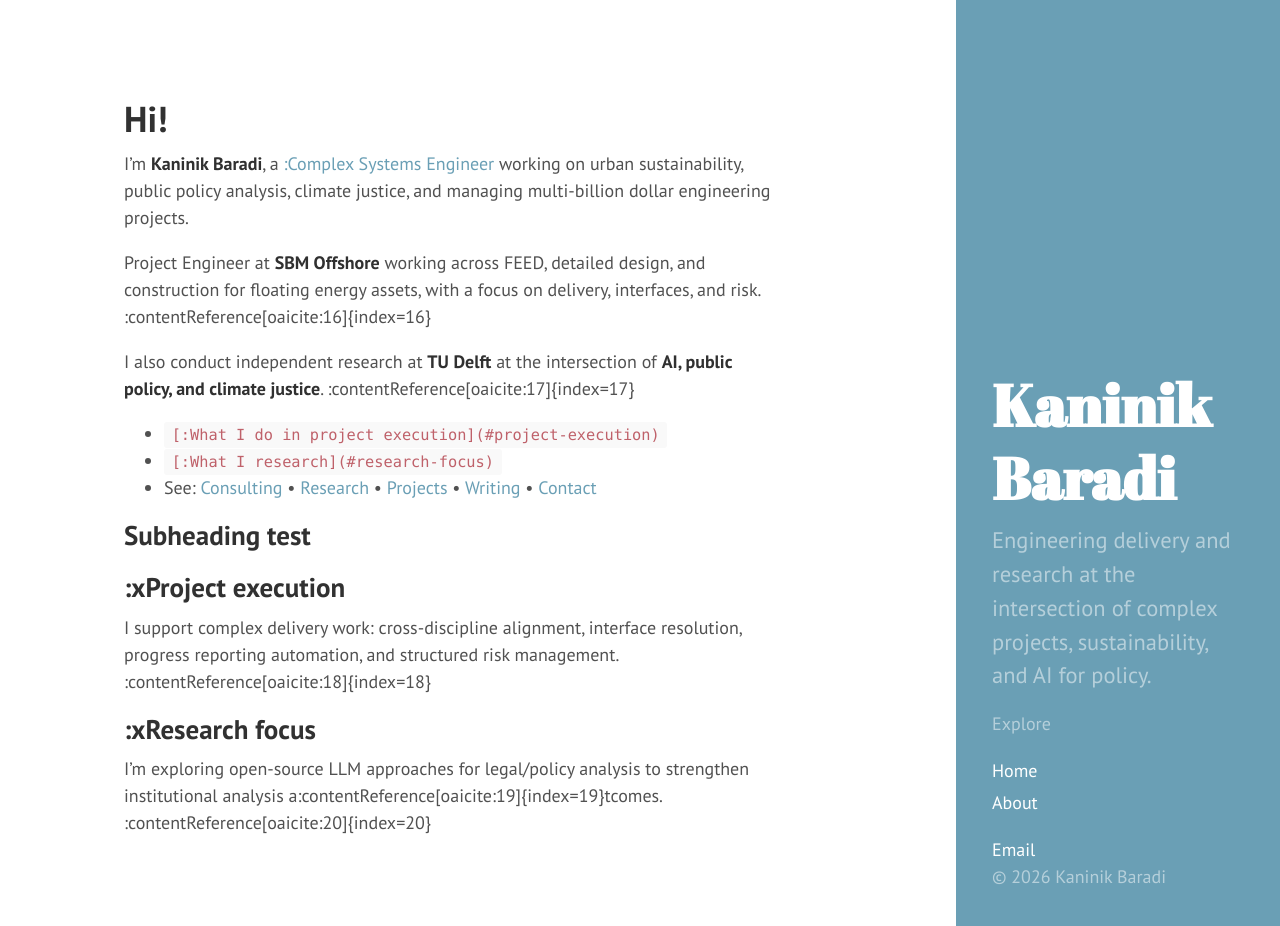
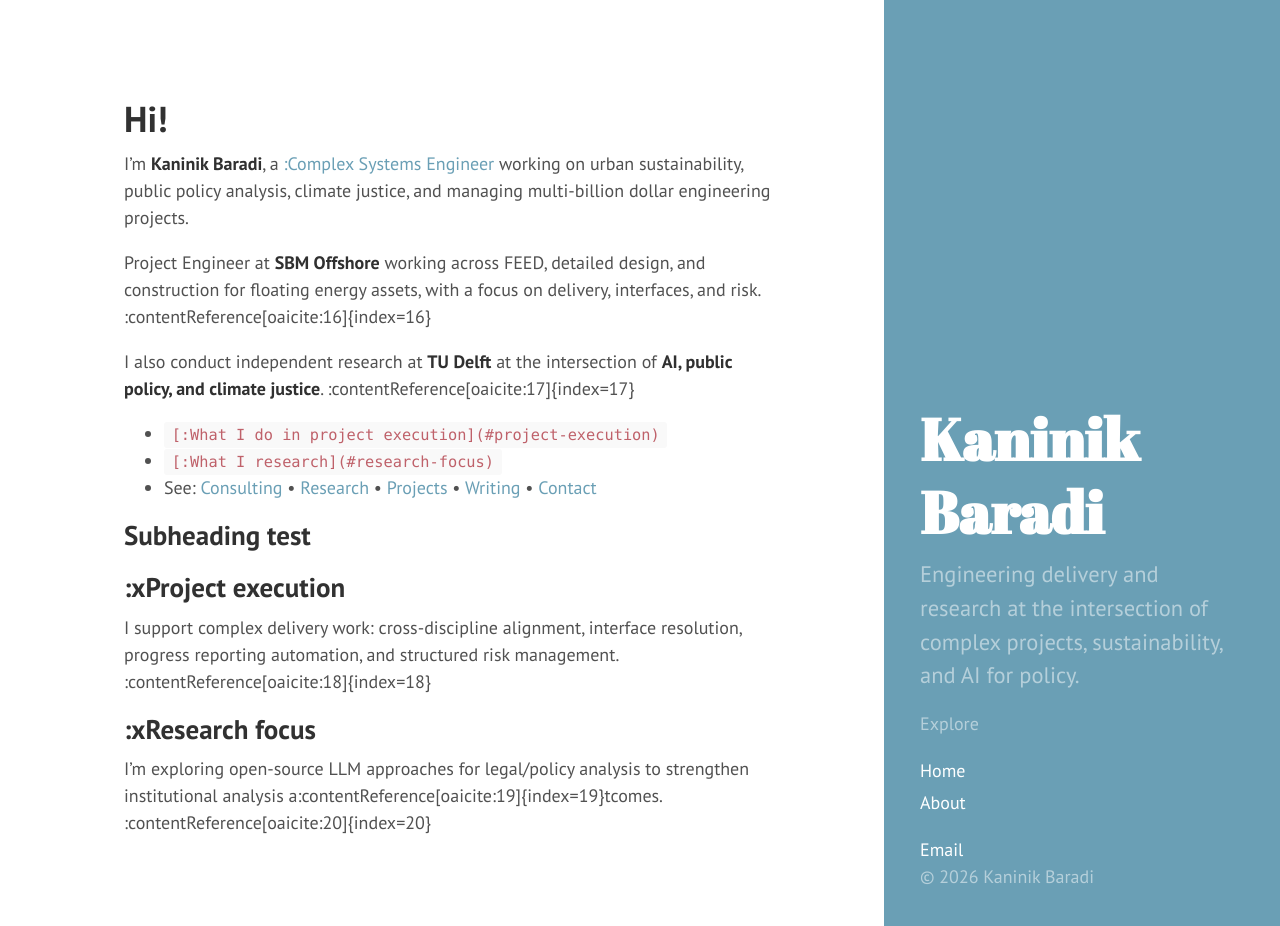
Before and after one commit to MechaKaradi/mechakaradi.github.io, a Jekyll site: the page built from index.md, in a window 1280 px wide and 926 px high. Built offline with Jekyll 4.4.1, drawn with Linux system fonts in a browser that asks for light colours; Markdown is read by kramdown in place of the engine named in the settings; the list of posts is cut into pages by our own code.

Commit message:
Refined Sidebar and added animations.

```diff
--- a/_includes/head.html
+++ b/_includes/head.html
@@ -18,6 +18,7 @@
   <link rel="stylesheet" href="{{ site.baseurl }}public/css/poole.css">
   <link rel="stylesheet" href="{{ site.baseurl }}public/css/syntax.css">
   <link rel="stylesheet" href="{{ site.baseurl }}public/css/hyde.css">
+  <link rel="stylesheet" href="https://cdnjs.cloudflare.com/ajax/libs/font-awesome/6.5.2/css/all.min.css">
   <link rel="stylesheet" href="http://fonts.googleapis.com/css?family=PT+Sans:400,400italic,700|Abril+Fatface">
 
   <!-- Icons -->
--- a/_includes/sidebar.html
+++ b/_includes/sidebar.html
@@ -1,4 +1,4 @@
-<div class="sidebar" id="site-sidebar">
+<aside class="sidebar" id="site-sidebar" aria-label="Site sidebar">
   <div class="container sidebar-sticky">
     <div class="sidebar-about">
       <h1>
@@ -31,4 +31,4 @@
       <p class="sidebar-copyright">&copy; {{ site.time | date: '%Y' }} {{ site.title }}</p>
     </div>
   </div>
-</div>
+</aside>
--- a/_layouts/default.html
+++ b/_layouts/default.html
@@ -5,8 +5,9 @@
 
   <body class="theme-base-0d layout-reverse">
 
-    <button class="sidebar-toggle" type="button" aria-controls="site-sidebar" aria-expanded="false">
-      Menu
+    <button class="sidebar-toggle" type="button" aria-controls="site-sidebar" aria-expanded="false" aria-label="Open menu">
+      <i class="fa-solid fa-bars" aria-hidden="true"></i>
+      <span class="sr-only sidebar-toggle-label">Open menu</span>
     </button>
     {% include sidebar.html %}
 
@@ -17,16 +18,27 @@
     <script>
       (function () {
         var toggle = document.querySelector(".sidebar-toggle");
+        var sidebar = document.getElementById("site-sidebar");
         var body = document.body;
-        if (!toggle || !body) return;
+        var icon = toggle ? toggle.querySelector(".fa-solid") : null;
+        var label = toggle ? toggle.querySelector(".sidebar-toggle-label") : null;
+        if (!toggle || !sidebar || !body) return;
 
         var isDesktop = function () {
           return window.matchMedia("(min-width: 48em)").matches;
         };
 
         var syncLabel = function (expanded) {
+          var menuLabel = expanded ? "Close menu" : "Open menu";
+          var sidebarHidden = !expanded && !isDesktop();
           toggle.setAttribute("aria-expanded", expanded ? "true" : "false");
-          toggle.textContent = expanded ? "Close" : "Menu";
+          toggle.setAttribute("aria-label", menuLabel);
+          sidebar.setAttribute("aria-hidden", sidebarHidden ? "true" : "false");
+          if (label) label.textContent = menuLabel;
+          if (icon) {
+            icon.classList.toggle("fa-bars", !expanded);
+            icon.classList.toggle("fa-xmark", expanded);
+          }
         };
 
         toggle.addEventListener("click", function () {
--- a/public/css/hyde.css
+++ b/public/css/hyde.css
@@ -36,6 +36,10 @@ html {
   font-size: 16px;
   line-height: 1.5;
 }
+:root {
+  --theme-sidebar-bg: #202020;
+  --theme-sidebar-fg: #ffffff;
+}
 @media (min-width: 48em) {
   html {
     font-size: 18px;
@@ -64,27 +68,72 @@ html {
 
 /* Mobile-first: collapsed sidebar */
 .sidebar {
-  display: none;
+  display: block;
+  position: fixed;
+  top: 0;
+  right: 0;
+  left: 0;
+  z-index: 900;
+  max-height: 100vh;
+  overflow-y: auto;
+  transform: translateY(-100%);
+  opacity: 0;
+  visibility: hidden;
+  pointer-events: none;
+  transition: transform 180ms ease-out, opacity 180ms ease-out, visibility 0s linear 180ms;
 }
 body.sidebar-open .sidebar {
-  display: block;
+  transform: translateY(0);
+  opacity: 1;
+  visibility: visible;
+  pointer-events: auto;
+  transition: transform 180ms ease-out, opacity 180ms ease-out;
+}
+
+@media (max-width: 47.999em) {
+  body.sidebar-open {
+    overflow: hidden;
+  }
 }
 
 .sidebar-toggle {
-  position: sticky;
+  position: fixed;
   top: .75rem;
+  right: 1rem;
   z-index: 1000;
-  margin: .75rem 1rem 0 auto;
-  display: block;
-  padding: .5rem .8rem;
-  border: 1px solid rgba(255,255,255,.4);
+  margin: 0;
+  display: flex;
+  align-items: center;
+  justify-content: center;
+  width: 2.5rem;
+  height: 2.5rem;
+  padding: 0;
+  border: 0px solid var(--theme-sidebar-fg);
   border-radius: .35rem;
-  background: #202020;
-  color: #fff;
-  font-size: .8rem;
-  letter-spacing: .04em;
-  text-transform: uppercase;
+  background: var(--theme-sidebar-bg);
+  color: var(--theme-sidebar-fg);
+  font-size: 1rem;
+  line-height: 1;
   cursor: pointer;
+}
+.sidebar-toggle .fa-solid {
+  color: currentColor;
+}
+.sidebar-toggle:focus-visible {
+  outline: 2px solid var(--theme-sidebar-fg);
+  outline-offset: 2px;
+}
+
+.sr-only {
+  position: absolute;
+  width: 1px;
+  height: 1px;
+  padding: 0;
+  margin: -1px;
+  overflow: hidden;
+  clip: rect(0, 0, 0, 0);
+  white-space: nowrap;
+  border: 0;
 }
 
 @media (min-width: 48em) {
@@ -92,13 +141,27 @@ body.sidebar-open .sidebar {
     display: none;
   }
   .sidebar {
-    display: block;
     position: fixed;
     top: 0;
     left: 0;
+    right: auto;
     bottom: 0;
-    width: 18rem;
+    width: 22rem;
+    padding: 1rem, 1rem;
+    max-height: none;
+    overflow-y: visible;
+    transform: none;
+    opacity: 1;
+    visibility: visible;
+    pointer-events: auto;
+    transition: none;
     text-align: left;
+  }
+}
+
+@media (prefers-reduced-motion: reduce) {
+  .sidebar {
+    transition: none;
   }
 }
 
@@ -213,6 +276,9 @@ a.sidebar-nav-item:focus {
 /* Base16 (http://chriskempson.github.io/base16/#default) */
 
 /* Red */
+.theme-base-08 {
+  --theme-sidebar-bg: #ac4142;
+}
 .theme-base-08 .sidebar {
   background-color: #ac4142;
 }
@@ -222,6 +288,9 @@ a.sidebar-nav-item:focus {
 }
 
 /* Orange */
+.theme-base-09 {
+  --theme-sidebar-bg: #d28445;
+}
 .theme-base-09 .sidebar {
   background-color: #d28445;
 }
@@ -231,6 +300,9 @@ a.sidebar-nav-item:focus {
 }
 
 /* Yellow */
+.theme-base-0a {
+  --theme-sidebar-bg: #f4bf75;
+}
 .theme-base-0a .sidebar {
   background-color: #f4bf75;
 }
@@ -240,6 +312,9 @@ a.sidebar-nav-item:focus {
 }
 
 /* Green */
+.theme-base-0b {
+  --theme-sidebar-bg: #90a959;
+}
 .theme-base-0b .sidebar {
   background-color: #90a959;
 }
@@ -249,6 +324,9 @@ a.sidebar-nav-item:focus {
 }
 
 /* Cyan */
+.theme-base-0c {
+  --theme-sidebar-bg: #75b5aa;
+}
 .theme-base-0c .sidebar {
   background-color: #75b5aa;
 }
@@ -258,6 +336,9 @@ a.sidebar-nav-item:focus {
 }
 
 /* Blue */
+.theme-base-0d {
+  --theme-sidebar-bg: #6a9fb5;
+}
 .theme-base-0d .sidebar {
   background-color: #6a9fb5;
 }
@@ -267,6 +348,9 @@ a.sidebar-nav-item:focus {
 }
 
 /* Magenta */
+.theme-base-0e {
+  --theme-sidebar-bg: #aa759f;
+}
 .theme-base-0e .sidebar {
   background-color: #aa759f;
 }
@@ -276,6 +360,9 @@ a.sidebar-nav-item:focus {
 }
 
 /* Brown */
+.theme-base-0f {
+  --theme-sidebar-bg: #8f5536;
+}
 .theme-base-0f .sidebar {
   background-color: #8f5536;
 }
```
Also changed, not shown: other parts of _layouts/default.html (+11 -0 lines).
